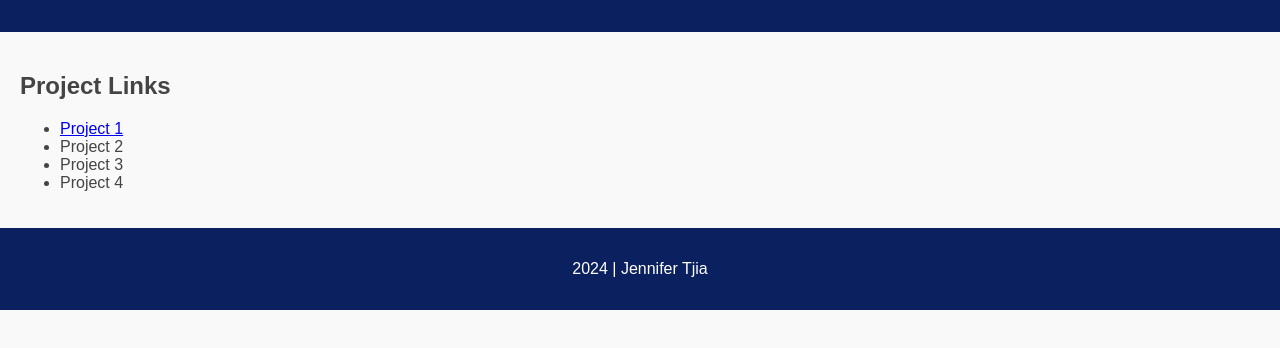
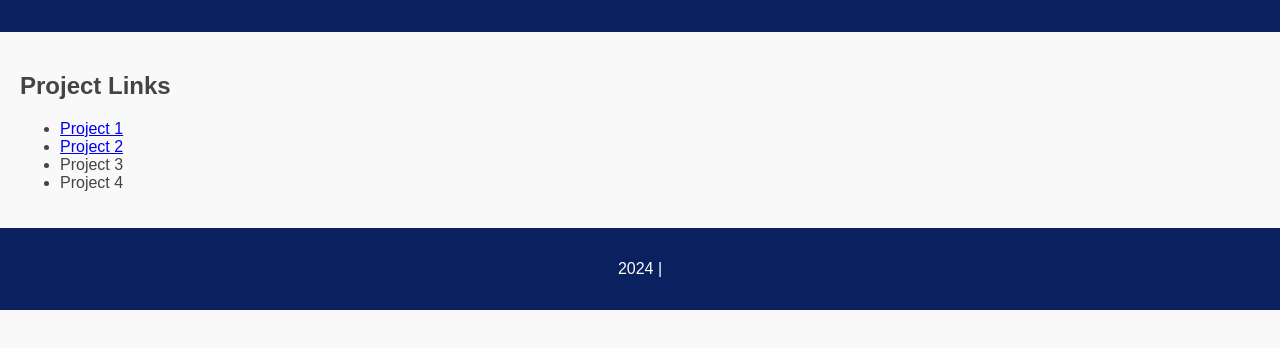
Before and after one commit to jennietjia/CMST-386, a plain HTML site: page index.html in a window 1280 px wide. Shown: the part 110-458 px from the top of the page. Drawn offline with Linux system fonts and the light colour scheme.

Commit message:
Add files via upload

```diff
--- a/index.html
+++ b/index.html
@@ -16,13 +16,10 @@
         <h2>Project Links</h2>
         <ul>
             <li><a href="project1/project1.html">Project 1</a></li>
-            <li>Project 2</li>
+            <li><a href="project2/Project 2 Proposal.docx">Project 2</a></li>
             <li>Project 3</li>
             <li>Project 4</li>
         </ul>
     </main>
     <footer>
-        <p>2024 | Jennifer Tjia</p>
-    </footer>
-</body>
-</html>
+        <p>2024 |
```
